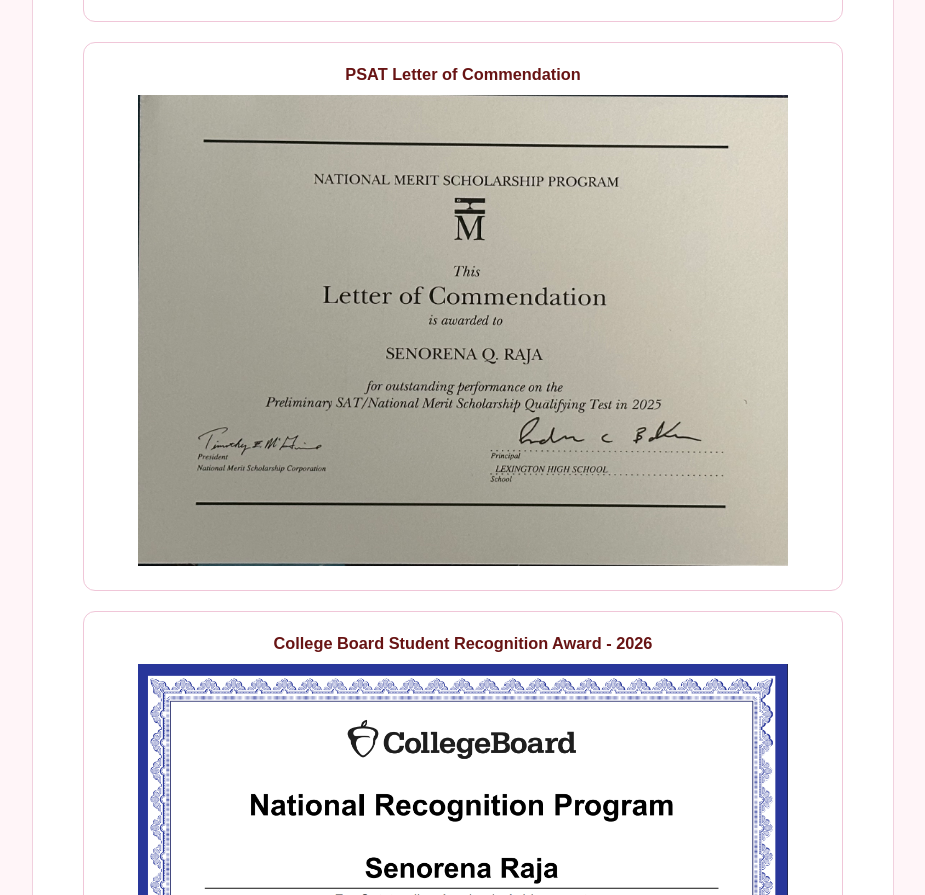
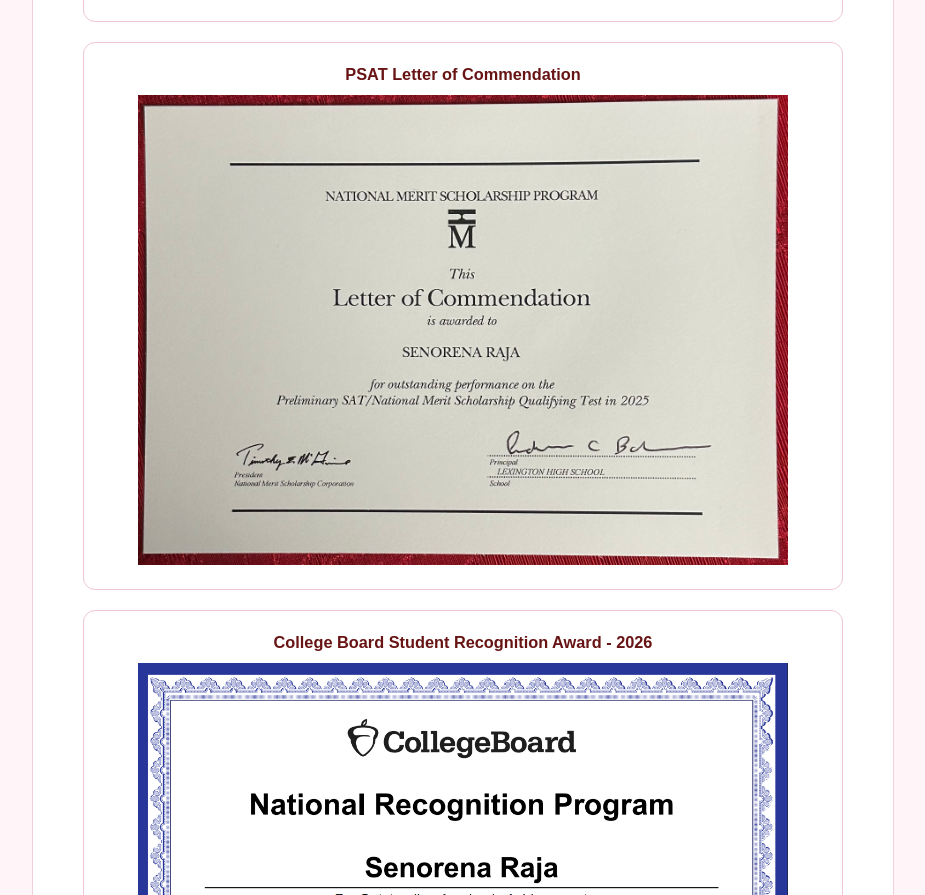
Before and after one commit to SenoRaja/My-Portfolio, a plain HTML site: page achievements.html in a window 1280 px wide. Shown: the part 1048-1943 px from the top of the page, without its empty margins (177-1102 px from the left). Drawn offline with Linux system fonts and the light colour scheme.

Commit message:
Replace PSAT commendation image
Co-authored-by: Copilot <223556219+Copilot@users.noreply.github.com>

```diff
--- a/achievements.html
+++ b/achievements.html
@@ -105,7 +105,7 @@
             </div>
             <div class="award-box">
                 <div class="award-title">PSAT Letter of Commendation</div>
-                <img src="assets/PSATLOC.jpeg" alt="PSAT Letter of Commendation">
+                <img src="assets/NEWPSATLOC.jpeg" alt="PSAT Letter of Commendation">
             </div>
             <div class="award-box">
                 <div class="award-title">College Board Student Recognition Award - 2026</div>
```
Also changed, not shown: assets/NEWPSATLOC.jpeg (added).
